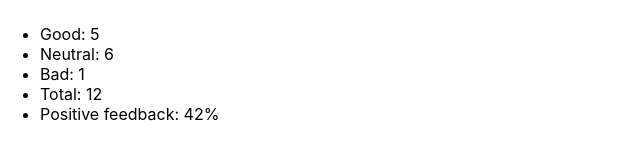
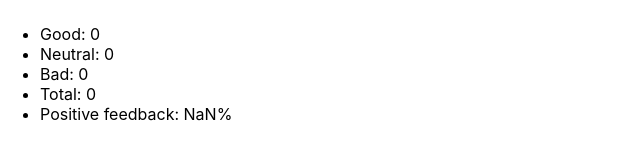
Before and after one commit to sandra-selezen/goit-react-hw-02-feedback, a React (Create React App) app: page / in a window 1280 px wide. Shown: the part 136-290 px from the top of the page, without its empty margins (0-640 px from the left). Built offline with nearby package versions, Linux system fonts and the light colour scheme.

Commit message:
Update App.js

```diff
--- a/src/components/App.js
+++ b/src/components/App.js
@@ -5,9 +5,9 @@ import { Statistics } from './Statistics/Statistics';
 
 export class App extends Component {
   state = {
-    good: 5,
-    neutral: 6,
-    bad: 1
+    good: 0,
+    neutral: 0,
+    bad: 0
   }
 
   onLeaveFeedback = (event) => {
```
